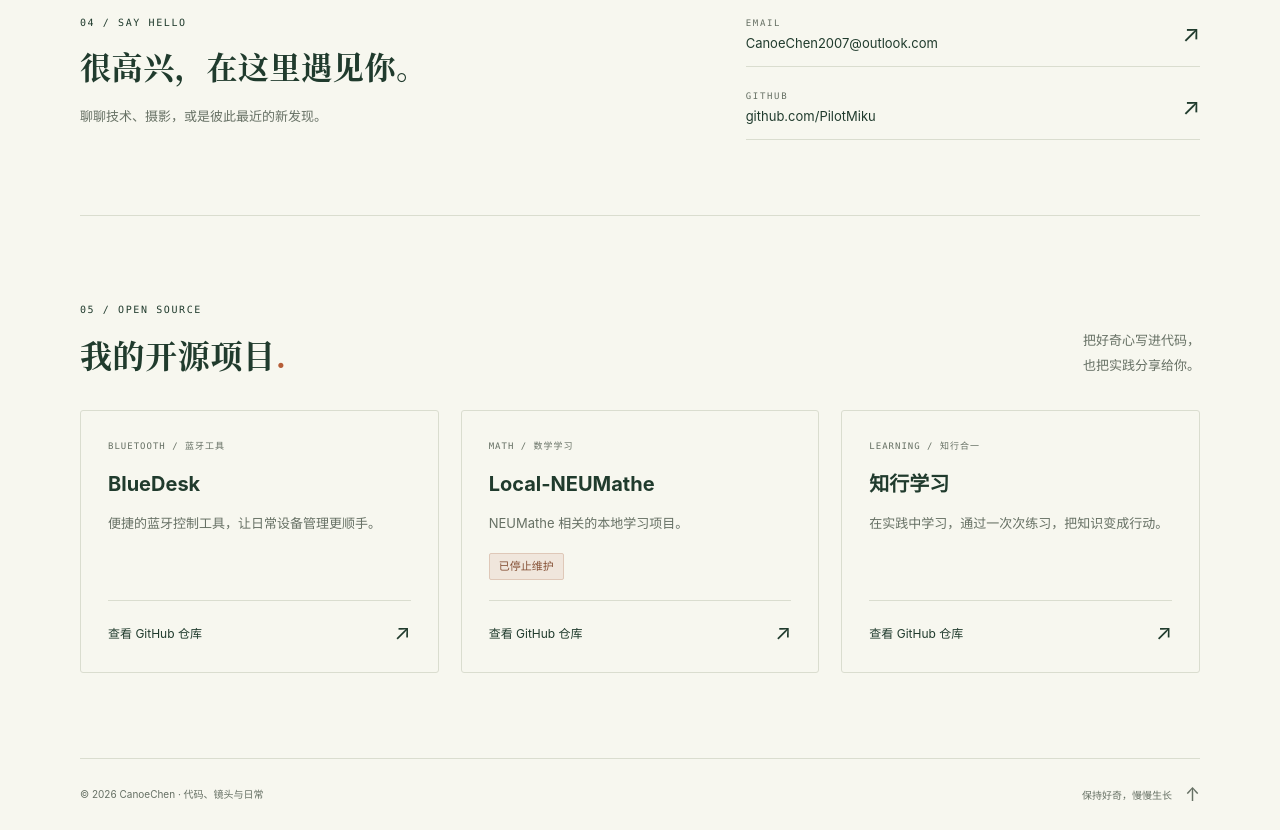
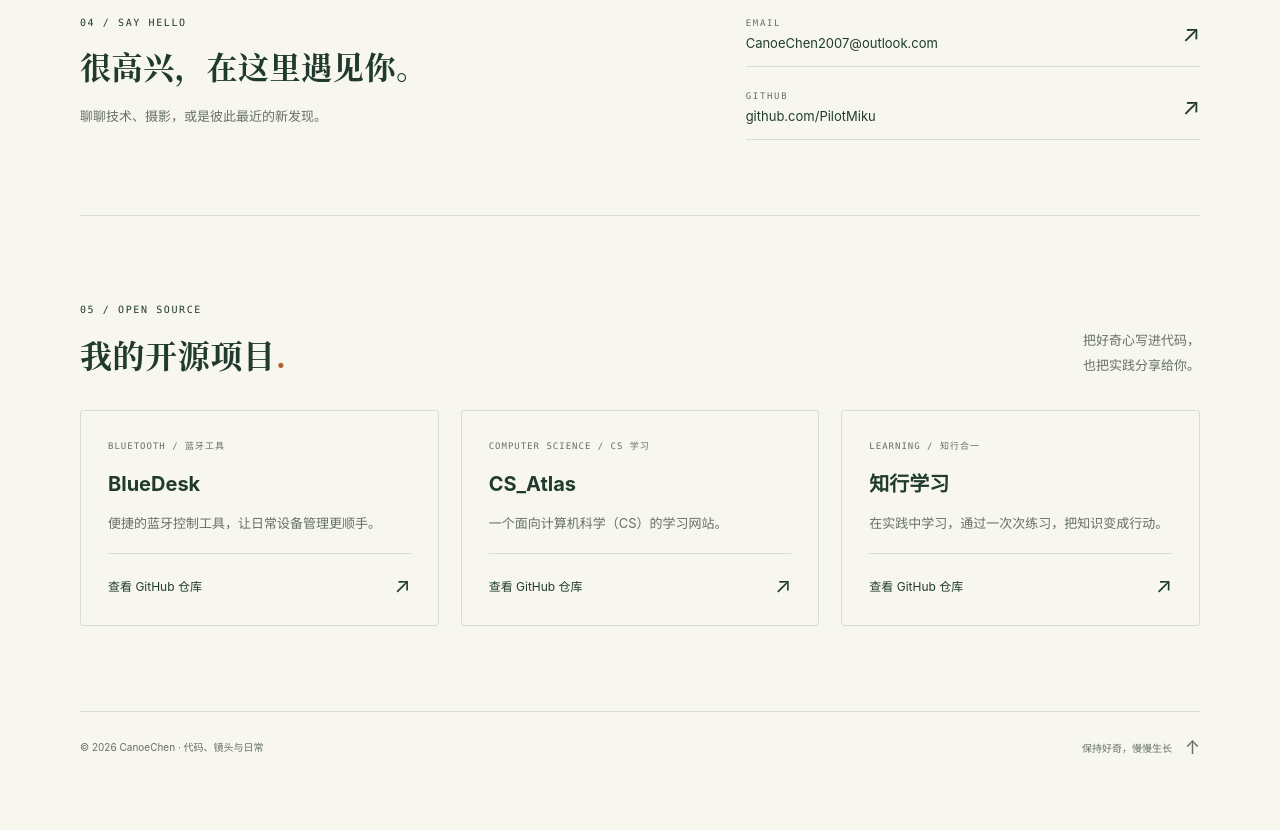
Before and after one commit to PilotMiku/pilotmiku.github.io, a plain HTML site: page index.html in a window 1280 px wide. Shown: the part 3686-4516 px from the top of the page. After the commit the page ends 4469 px from the top, so only its background shows below. Drawn offline with Linux system fonts and the light colour scheme.

Commit message:
Replace Local-NEUMathe project with CS_Atlas

```diff
--- a/index.html
+++ b/index.html
@@ -118,11 +118,10 @@
           <p>便捷的蓝牙控制工具，让日常设备管理更顺手。</p>
           <span class="project-link">查看 GitHub 仓库 <span aria-hidden="true">↗</span></span>
         </a></li>
-        <li><a class="project-card" href="https://github.com/PilotMiku/Local-NEUMathe" target="_blank" rel="noopener noreferrer">
-          <span class="project-label">MATH / 数学学习</span>
-          <h3>Local-NEUMathe</h3>
-          <p>NEUMathe 相关的本地学习项目。</p>
-          <span class="project-status">已停止维护</span>
+        <li><a class="project-card" href="https://github.com/PilotMiku/CS_Atlas" target="_blank" rel="noopener noreferrer">
+          <span class="project-label">COMPUTER SCIENCE / CS 学习</span>
+          <h3>CS_Atlas</h3>
+          <p>一个面向计算机科学（CS）的学习网站。</p>
           <span class="project-link">查看 GitHub 仓库 <span aria-hidden="true">↗</span></span>
         </a></li>
         <li><a class="project-card" href="https://github.com/PilotMiku/KnowActAcademy" target="_blank" rel="noopener noreferrer">
--- a/styles.css
+++ b/styles.css
@@ -32,16 +32,6 @@
 }
 .project-card h3 { margin-top: 15px; font-size: 20px; line-height: 1.5; overflow-wrap: anywhere; }
 .project-card p { margin-top: 12px; margin-bottom: 17px; font-size: 13px; color: var(--muted); }
-.project-status {
-  margin-bottom: 20px;
-  padding: 4px 9px;
-  border: 1px solid #dfc8b8;
-  border-radius: 2px;
-  background: #f0e6dc;
-  color: #855035;
-  font-size: 11px;
-  line-height: 1.6;
-}
 .project-link {
   display: flex;
   align-items: center;
```
